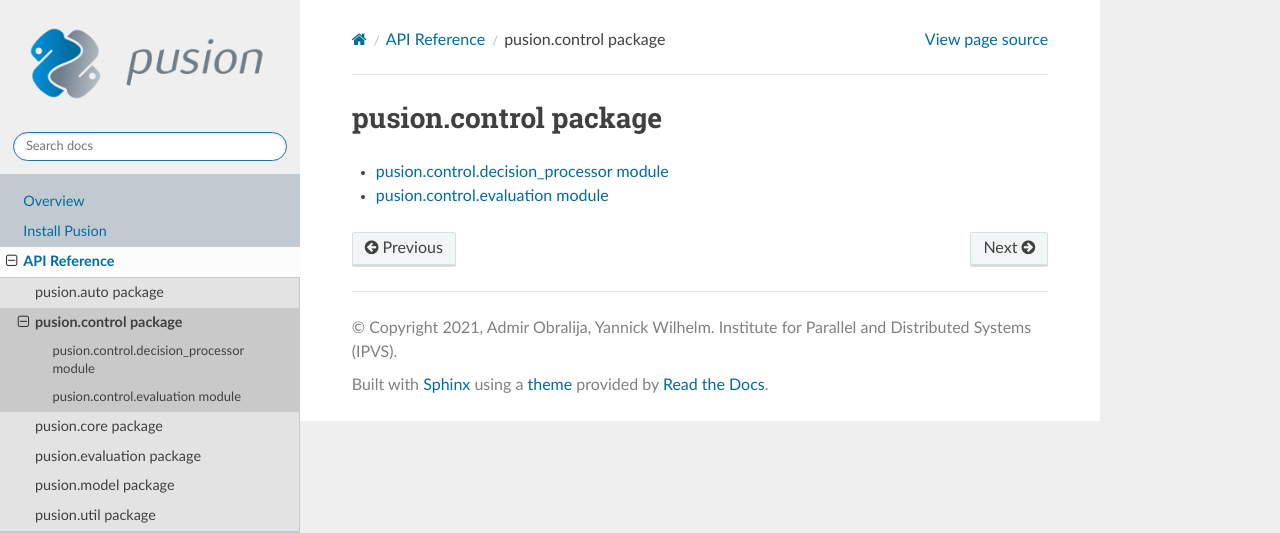
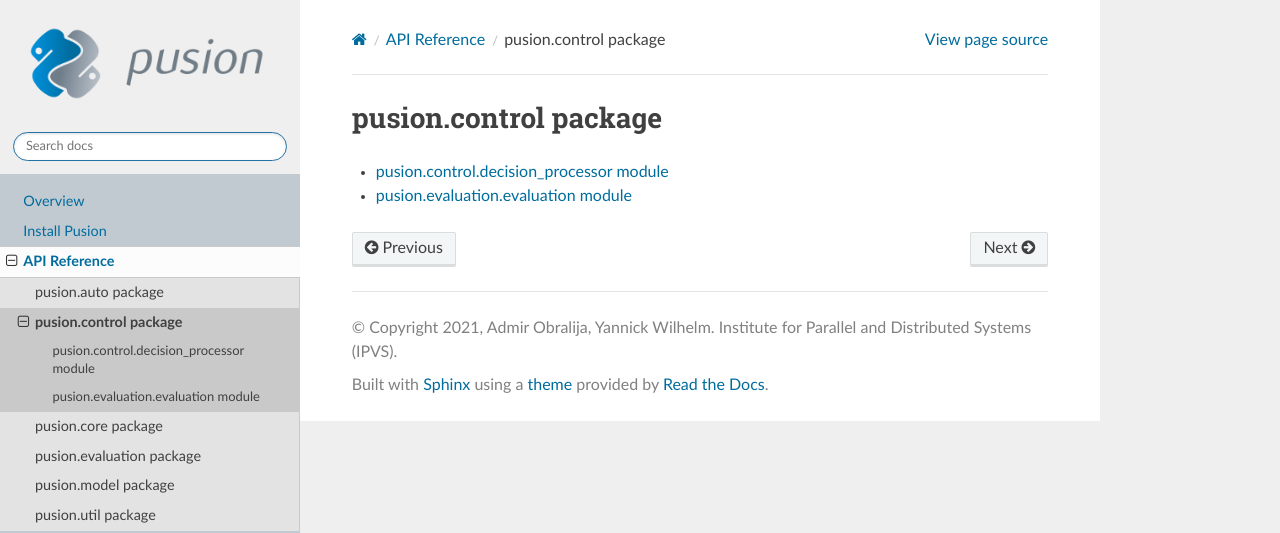
Before and after one commit to IPVS-AS/pusion, a Sphinx documentation site: the page built from docs/source/pusion.control.rst, in a window 1280 px wide. Shown: the top 533 px of the page. Built offline with Sphinx 7.4.7 and the Read the Docs theme 2.0.0, drawn with Linux system fonts in a browser that asks for light colours.

Commit message:
Update references in docs.

```diff
--- a/docs/source/pusion.control.rst
+++ b/docs/source/pusion.control.rst
@@ -6,4 +6,4 @@ pusion.control package
    :maxdepth: 4
 
    pusion.control.decision_processor
-   pusion.control.evaluation
+   pusion.evaluation.evaluation
```
Also changed, not shown: docs/source/pusion.control.evaluation.rst (deleted, +0 -8 lines), docs/source/pusion.evaluation.evaluation.rst (added, +8 -0 lines).
